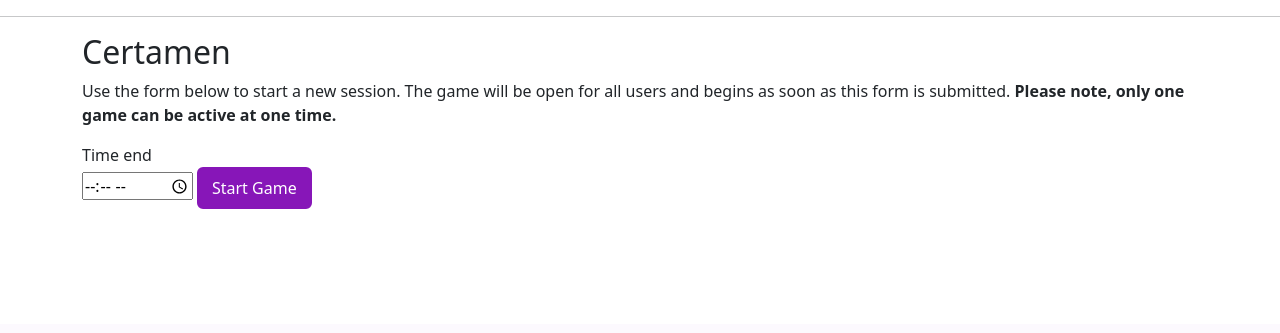
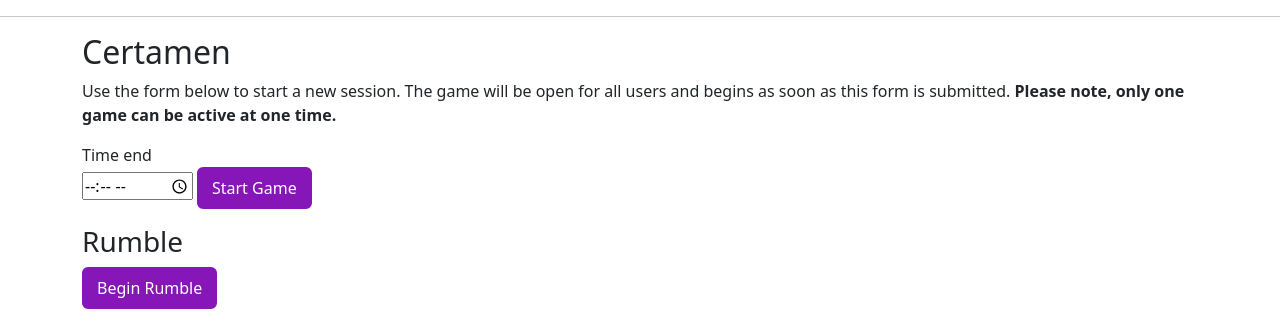
Before and after one commit to Js-cook/Ordo-Aquilarum, a Django app: page /teacher-portal in a window 1280 px wide. Shown: the part 476-809 px from the top of the page. Before the commit the page ends 685 px from the top, so only its background shows below. Run offline with Django 3.2, Linux system fonts and the light colour scheme; a user stored in the database is signed in; data comes from the database, SQL or seed files in the repository; both versions use the stored data as it was after the commit.

Commit message:
ADD/FIX - Added form for rumble start with minor fixes

```diff
--- a/api/urls.py
+++ b/api/urls.py
@@ -32,5 +32,6 @@ urlpatterns = [
     path("change-team/<str:username>/<str:team>/", views.change_team, name="change-team"),
     path("update-competing/<str:username>/<str:state>/", views.update_competing, name="update-competing"),
     path("end-rumble/<str:id>/", views.end_rumble, name="end-rumble"),
-    path("compile-team-score/<str:name>/", views.team_score, name="team-score")
+    path("compile-team-score/<str:name>/", views.team_score, name="team-score"),
+    path("create-rumble/", views.create_rumble, name="create-rumble")
 ]
--- a/api/views.py
+++ b/api/views.py
@@ -288,3 +288,9 @@ def team_score(request, name):
   for user in users:
     total += user.comp_points
   return Response(total)
+
+@api_view(["GET"])
+def create_rumble(request):
+  r = Rumble()
+  r.save()
+  return Response("Rumble created")
--- a/frontend/static/frontend/rumble.js
+++ b/frontend/static/frontend/rumble.js
@@ -117,6 +117,7 @@ function openResults(){
   finBody.className = "modal-body"
   let turl = `https://ordo-aquilarum.p3rplexed.repl.co/api/end-rumble/${compId}/`
   fetch(turl)
+  sessionStorage.removeItem("firstExecute")
 }
 
 function switchSides(){
--- a/frontend/templates/frontend/teacher.html
+++ b/frontend/templates/frontend/teacher.html
@@ -51,7 +51,7 @@
   <p>Use the form below to start a new session. The game will be open for all users and begins as soon as this form is submitted. <b>Please note, only one game can be active at one time.</b></p>
 </div>
 <div class="container" id="form-rap">
-  {% if not comps %}
+  {% if not comps and not rumbles %}
   <form>
     <label for="time-end">Time end</label>
     <br>
@@ -62,7 +62,17 @@
   <p>A competition is already in progress. Please wait for the active competition to end before beginning a new competition.</p>
   {% endif %}
 </div>
+{% if not rumbles and not comps%}
+<div class="container">
+  <h3>Rumble</h3>
+  <button class="btn btn-primary mb-4" onclick="startRumble()" id="rumble-btn">Begin Rumble</button>
+</div>
+{% else %}
+<p>A competition is already in progress. Please wait for the active competition to end before beginning a new competition.</p>
+{% endif %}
 <script>
+  let btn = document.getElementById("rumble-btn")
+
   var result = document.getElementById("result")
   var wrap = document.getElementById("form-wrap")
   wrap.addEventListener("submit", function(e){
@@ -86,6 +96,15 @@
     else {
       wrap.className = "container d-none mt-4"
     }
+  }
+
+  function startRumble(){
+    let url = `https://ordo-aquilarum.p3rplexed.repl.co/api/create-rumble/`
+    fetch(url)
+    btn.disabled = true
+    btn.innerHTML = "Rumble Active!"
+    document.getElementById("submit-btn").disabled = true
+    document.getElementById("submit-btn").value = "Cannot begin while Rumble is active"
   }
 
   var classList = document.getElementById("class-list")
--- a/frontend/views.py
+++ b/frontend/views.py
@@ -56,8 +56,10 @@ def leaderboard(request):
 def teacher(request):
   user = UserExtension.objects.get(username=request.user.username)
   any_comps = False
+  any_rumbles = False
   # user = request.user
   comps = list(Competition.objects.filter(date=datetime.date.today()))
+  rumbles = list(Rumble.objects.filter(date=datetime.date.today(), finished=False))
   if comps:
     set_dt = f"{comps[0].date} {comps[0].time_end}"
     current_time = datetime.datetime.now().strftime("%Y-%m-%d %H:%M:%S")
@@ -65,8 +67,10 @@ def teacher(request):
     str2 = datetime.datetime.fromisoformat(current_time)
     if str2 < str1:
       any_comps = True
+  if rumbles:
+    any_rumbles = True
   if user.is_teacher:
-    return render(request, "frontend/teacher.html", {"comps": any_comps})
+    return render(request, "frontend/teacher.html", {"comps": any_comps, "rumbles": any_rumbles})
   else:
     return redirect("index")
 
```
Also changed, not shown: db.sqlite3.
